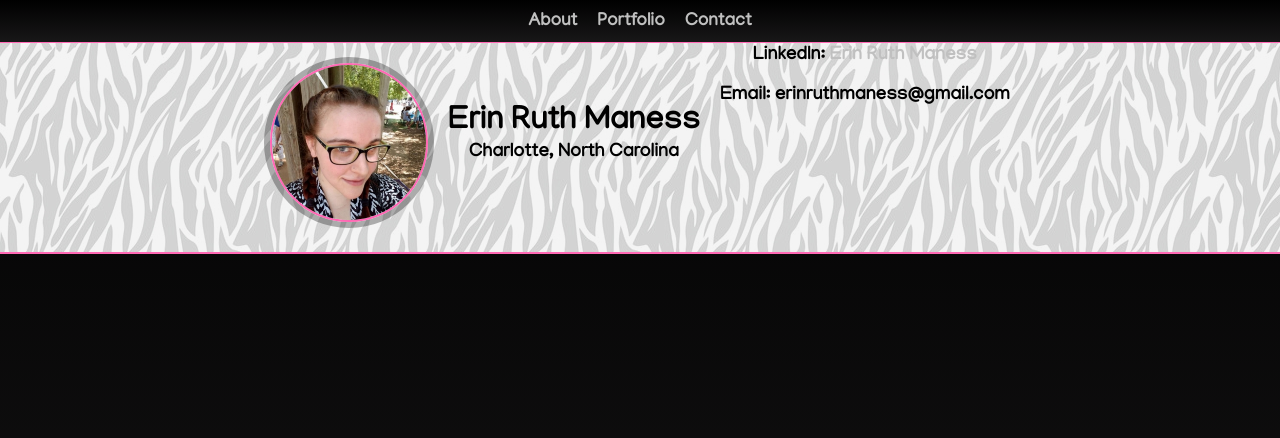
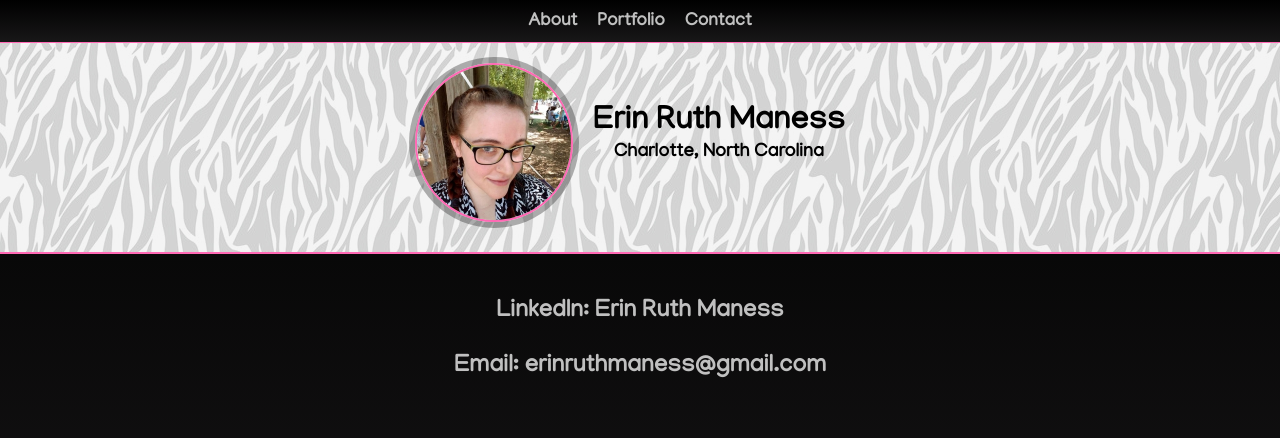
Before and after one commit to erinruthmaness/erinruthmaness, a React (Create React App) app: page /contact in a window 1280 px wide. Shown: the top 438 px of the page. Built offline with nearby package versions, Linux system fonts and the light colour scheme.

Commit message:
updated contact info and redirect page

```diff
--- a/src/pages/Contact/Contact.css
+++ b/src/pages/Contact/Contact.css
@@ -41,3 +41,15 @@ h1 {
 h3 {
     margin-top: 2px;
 }
+
+#contact-body {
+    height: 50vh;
+    width: 80%;
+    margin-top: 20px;
+    padding-top: 20px;
+    margin: 0 auto;
+    color: rgb(192, 192, 192);
+    font-size: 16px;
+    line-height: 1.5;
+    font-weight: bold;
+}
--- a/src/pages/Contact/Contact.js
+++ b/src/pages/Contact/Contact.js
@@ -4,18 +4,20 @@ import "./Contact.css";
 
 function Contact() {
     return (
+        <div id="contact-page">
             <div id="contact-top">
                 <img alt="Erin Ruth Maness" src={photo} id="contact-main-photo" />
                 <div id="contact-name">
                     <h1>Erin Ruth Maness</h1>
                     <h3>Charlotte, North Carolina</h3>
                 </div>
+            </div >
             <div id="contact-body">
-                <h3>LinkedIn: <a
-                href="https://www.linkedin.com/in/erin-maness-619286127/">Erin Ruth Maness</a></h3>
-                <h3>Email: erinruthmaness@gmail.com</h3>
+                <h2>LinkedIn: <a
+                    href="https://www.linkedin.com/in/erin-maness-619286127/">Erin Ruth Maness</a></h2>
+                <h2>Email: erinruthmaness@gmail.com</h2>
             </div>
-        </div >
+        </div>
 
     )
 }
--- a/src/pages/NotFound/NotFound.css
+++ b/src/pages/NotFound/NotFound.css
@@ -0,0 +1,20 @@
+#wrong-page {
+    background-image: url("../../assets/background.jpg");
+    display: flex;
+    flex-direction: column;
+    justify-content: center;
+    align-content: center;
+    height: 80vh;
+    padding-bottom: 30px;
+    border-bottom: solid 2px hotpink;
+}
+
+#wrong-photo {
+    margin: 0 auto;
+    margin-top: 20px;
+    width: 12%;
+    border: solid 2px hotpink;
+    border-radius: 1px;
+    box-shadow: 0px 0px 0px 6px rgba(0, 0, 0, 0.3);
+    border-radius: 50%;
+}
--- a/src/pages/NotFound/NotFound.js
+++ b/src/pages/NotFound/NotFound.js
@@ -1,10 +1,14 @@
 import React from "react";
+import photo from "../../assets/erinruthmaness.jpg";
 import "./NotFound.css";
 
 function NotFound() {
     return (
-        <div  className="page-body">
-            Nothing here!
+        <div className="page-body">
+            <div id="wrong-page">
+                <img alt="Erin Ruth Maness" src={photo} id="wrong-photo" />
+                <h1 id="nope">There's nothing here!</h1>
+            </div>
         </div>
     )
 }
```
Lines whose indentation alone changed are shown as unchanged.
